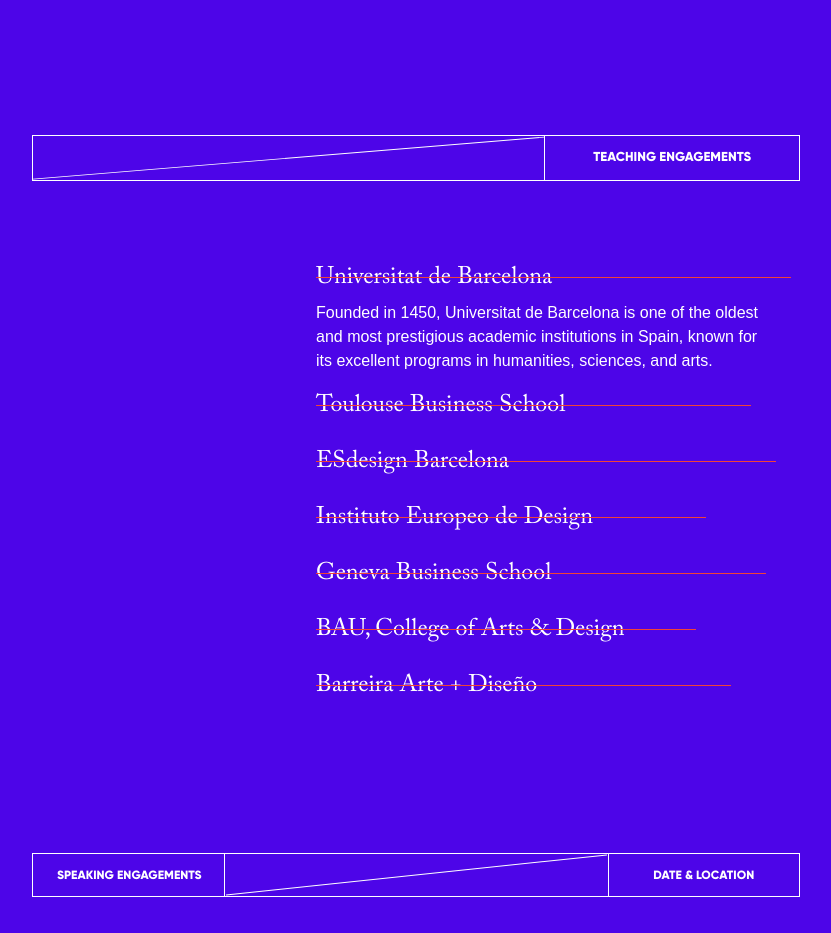
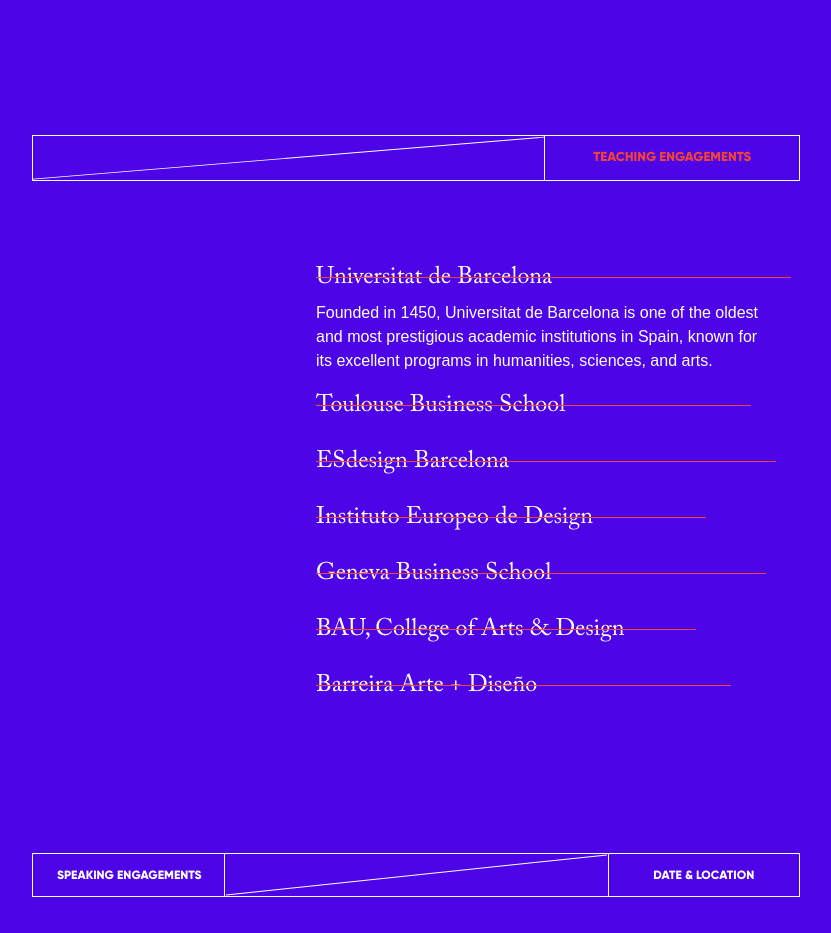
Before and after one commit to ArnabShikder24/dotlung-frontend, a Next.js app: page /learn-with-dot in a window 1280 px wide. Shown: the part 1420-2353 px from the top of the page, without its empty margins (224-1055 px from the left). Built offline with nearby package versions, Linux system fonts and the light colour scheme; a web font is replaced by a local one.

Commit message:
some change on header section

```diff
--- a/src/components/SectionHeader.tsx
+++ b/src/components/SectionHeader.tsx
@@ -37,7 +37,7 @@
           </svg>
         </span>
         <p className={cn("flex items-center whitespace-nowrap px-10 lg:px-12 py-3 text-[0.8125rem] text-white font-gilroy hover:text-secondary transition-colors uppercase text-center border-none relative", boxClassName)}>
-          {!href && title}
+          {!href && <span className="text-secondary">{title}</span>}
           {href &&
             <RippleButton href={href}>{title}</RippleButton>
           }
```
